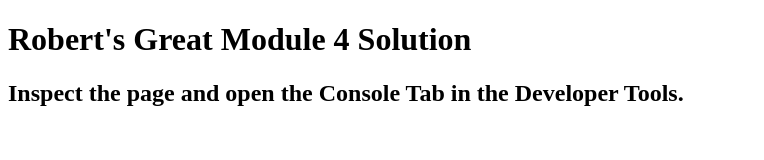
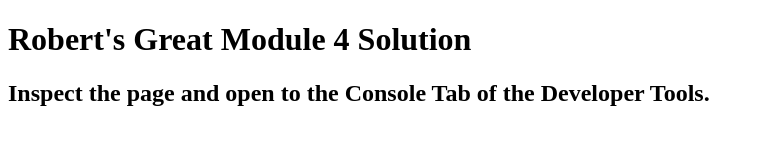
Before and after one commit to coder873/modulesolution4, a plain HTML site: page index.html in a window 1280 px wide. Shown: the whole page, without its empty margins (0-764 px from the left). Drawn offline with Linux system fonts and the light colour scheme.

Commit message:
Update index.html

```diff
--- a/index.html
+++ b/index.html
@@ -12,6 +12,6 @@
 </head>
 <body>
   <h1>Robert's Great Module 4 Solution </h1>
-  <h2>Inspect the page and open the Console Tab in the Developer Tools.</h2>
+  <h2>Inspect the page and open to the Console Tab of the Developer Tools.</h2>
 </body>
 </html>
```
